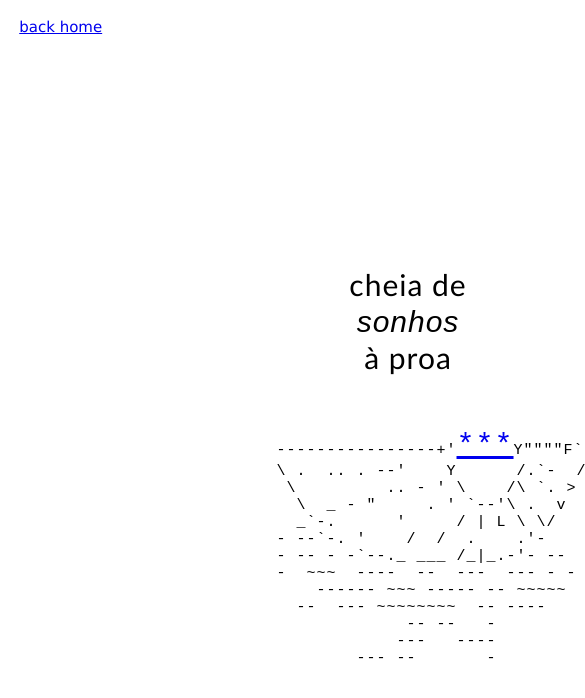
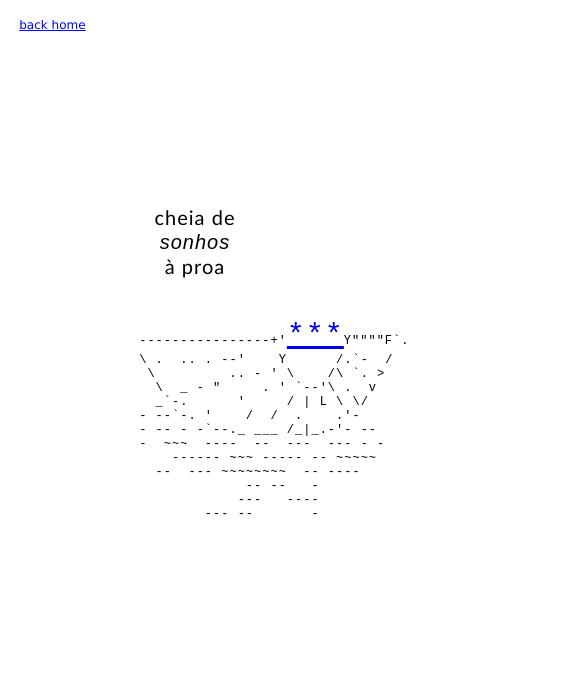
Before and after one commit to sofiataipa/a-barca, a plain HTML site: page forking html/page3.html in a window 390 px wide. Shown: the top 698 px of the page, 585 px wide, since content can reach past the window. Drawn offline with Linux system fonts and the light colour scheme.

Commit message:
responsive

```diff
--- a/css/style.css
+++ b/css/style.css
@@ -1,7 +1,7 @@
 body
 {
     font-family: 'Gill Sans', sans-serif;
-    font-size: 15px;
+    font-size: 12px;
     letter-spacing: 1px;
 }
 
@@ -19,8 +19,9 @@ path
 
 svg
 {
+    transform: scale(1);
     width: 62%;
-    padding-left: 7%;
+    padding-left: 5%;
 }
 
 textPath a
@@ -37,15 +38,17 @@ textPath a
 
 .centered-wrapper
 {
-    width: 800px;
+   /* width: 800px; */
     margin: 0 auto;
     text-align: center;
-    padding-top: 320px;
+    padding-top: 20%;
+    /* padding-top: 320px; */
 }
 
 .higher
 {
-    padding-top: 200px;
+    padding-top: 15%;
+    /* padding-top: 200px; */
 }
 
 .barcaLink
@@ -55,10 +58,67 @@ textPath a
 
 .barca
 {
-    padding-left: 29%;
+    padding-left: 32%;
 }
 
 h1
 {
     font-weight: 400;
 }
+
+@media screen and (max-width: 1000px) {
+    svg {
+        transform: scale(1.5);
+        padding: 0;
+        margin-left: 3%;
+        margin-top: 6%;
+    }
+    h1 {
+        font-size: 25px;
+    }
+    .centered-wrapper
+    {
+        padding-top: 30%;
+        /* padding-top: 320px; */
+    }
+    .higher
+    {
+        padding-top: 15%;
+        /* padding-top: 200px; */
+    }
+    .barca
+    {
+        padding-left: 20%;
+    }
+}
+
+@media screen and (max-width: 600px) {
+
+    svg {
+        transform: scale(2.2);
+        padding: 0;
+        margin-left: -2%;
+        margin-top: 25%;
+    }
+
+    h1 {
+        font-size: 20px;
+    }
+
+    .centered-wrapper
+    {
+        padding-top: 50%;
+        /* padding-top: 320px; */
+    }
+
+    .higher
+    {
+        padding-top: 40%;
+        /* padding-top: 200px; */
+    }
+
+    .barca
+    {
+        padding-left: 0%;
+    }
+}
--- a/forking html/page3.html
+++ b/forking html/page3.html
@@ -5,6 +5,7 @@
     <head>
         <meta charset="UTF-8">
         <title>a barca da vida</title>
+        <meta name="viewport" content="width=device-width, initial-scale=1" />
 
         <link rel="stylesheet" href="../css/style.css">
 
```
Also changed, not shown: forking html/page2.html (+1 -0 lines), forking html/page4.html (+1 -0 lines), forking html/page5.html (+1 -0 lines), forking html/page6.html (+1 -0 lines), index.html (+1 -1 lines).
